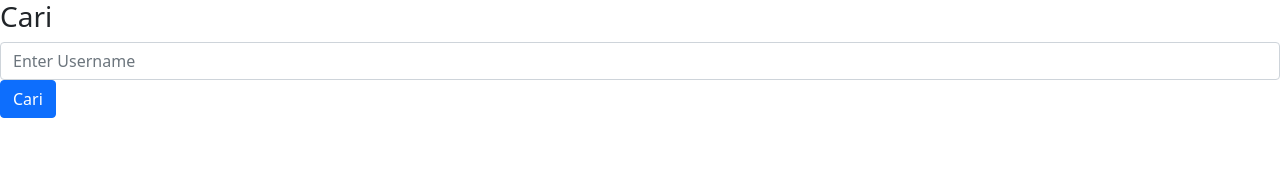
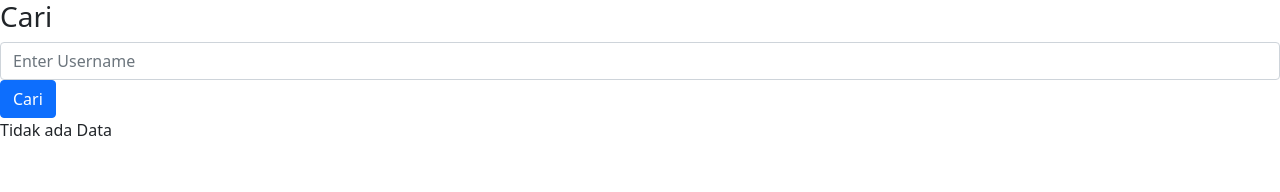
Before and after one commit to 1wasilah1/telkom, a React (Create React App) app: page / in a window 1280 px wide. Shown: the top 192 px of the page. Built offline with nearby package versions, Linux system fonts and the light colour scheme.

Commit message:
perubahan pada fungsi pengambilan data axios agar lebih dinamis dengan menggunakan username git

```diff
--- a/src/App.js
+++ b/src/App.js
@@ -3,7 +3,7 @@ import React from 'react';
 import axios from 'axios';
 import '../node_modules/bootstrap/dist/css/bootstrap.min.css';
 import './App.css';
-export default class PersonList extends React.Component {
+export default class ListRepo extends React.Component {
 
   constructor(props){
 	  super(props);
@@ -12,38 +12,59 @@ export default class PersonList extends React.Component {
 		loading:false
 	  }
 	  this.handleSubmit.bind(this);
+	  this.callingGithub.bind(this);
   }
 
 	async handleSubmit(e) {
            e.preventDefault();
-		   console.log(e.target.githubUser.value);
+		   this.callingGithub(e.target.githubUser.value);
+
 
     }
-  callingGithub() {
-    axios.get(`https://api.github.com/users/1wasilah1/repos`)
+	  async callingGithub(username) {
+		axios.get(`https://api.github.com/users/${username}/repos`)
 		  .then(res => {
 			const ListRepo = res.data;
 			this.setState({ ListRepo });
+			this.setState({ loading:true });
 		  })
+
 	  }
 
   render() {
 	if(this.state.loading){
-
-	}else{
 		return (
+		<div>
 				 <form onSubmit={e => this.handleSubmit(e)}>
 					<h3>Cari</h3>
-
 					<div className="form-group">
-
 						<input type="text" name="githubUser" className="form-control" placeholder="Enter Username" />
 					</div>
+					<button type="submit" className="btn btn-primary btn-block">Cari</button>
+				</form>
 
+			  <ul>
+					{ this.state.ListRepo.map(ListRepo => <li>{ListRepo.name}</li>)}
+			  </ul>
+		</div>
+		)
+	}else{
+
+	  return (
+		<div>
+				 <form onSubmit={e => this.handleSubmit(e)}>
+					<h3>Cari</h3>
+					<div className="form-group">
+						<input type="text" name="githubUser" className="form-control" placeholder="Enter Username" />
+					</div>
 					<button type="submit" className="btn btn-primary btn-block">Cari</button>
+				</form>
 
-            </form>
+			  <p>Tidak ada Data</p>
+		</div>
 		)
+
+	}
+
   }
 }
-}
```
Lines whose indentation alone changed are shown as unchanged.
